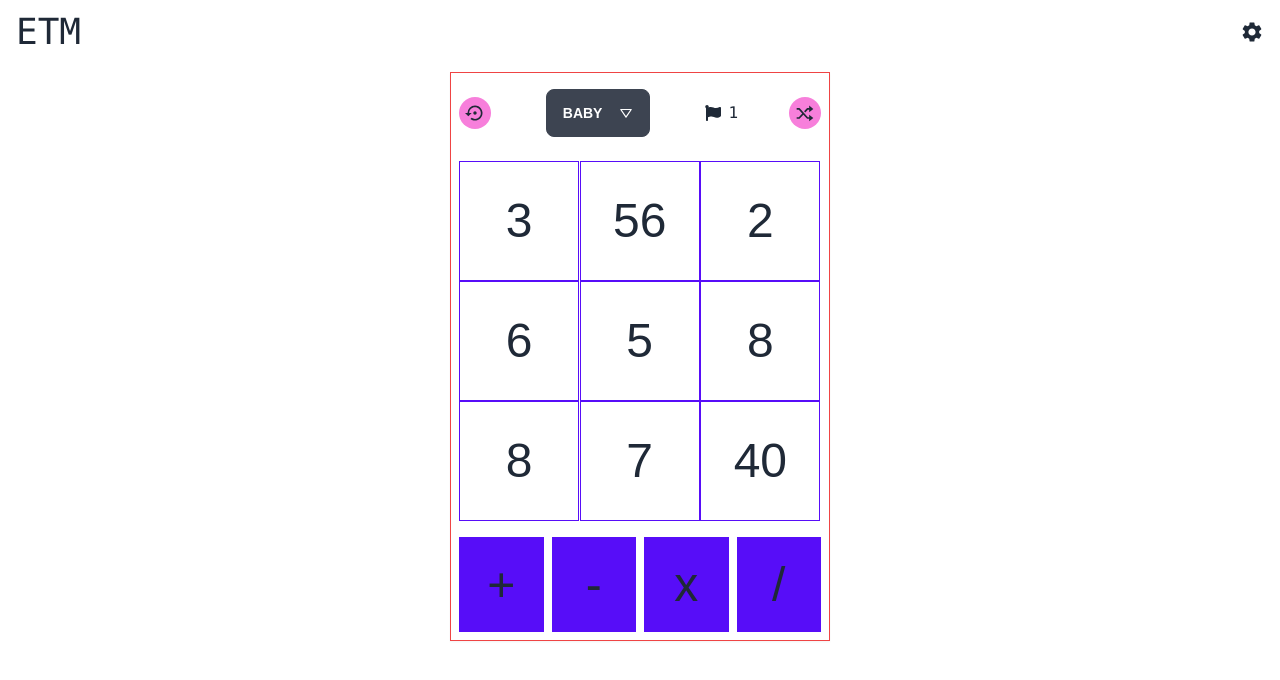
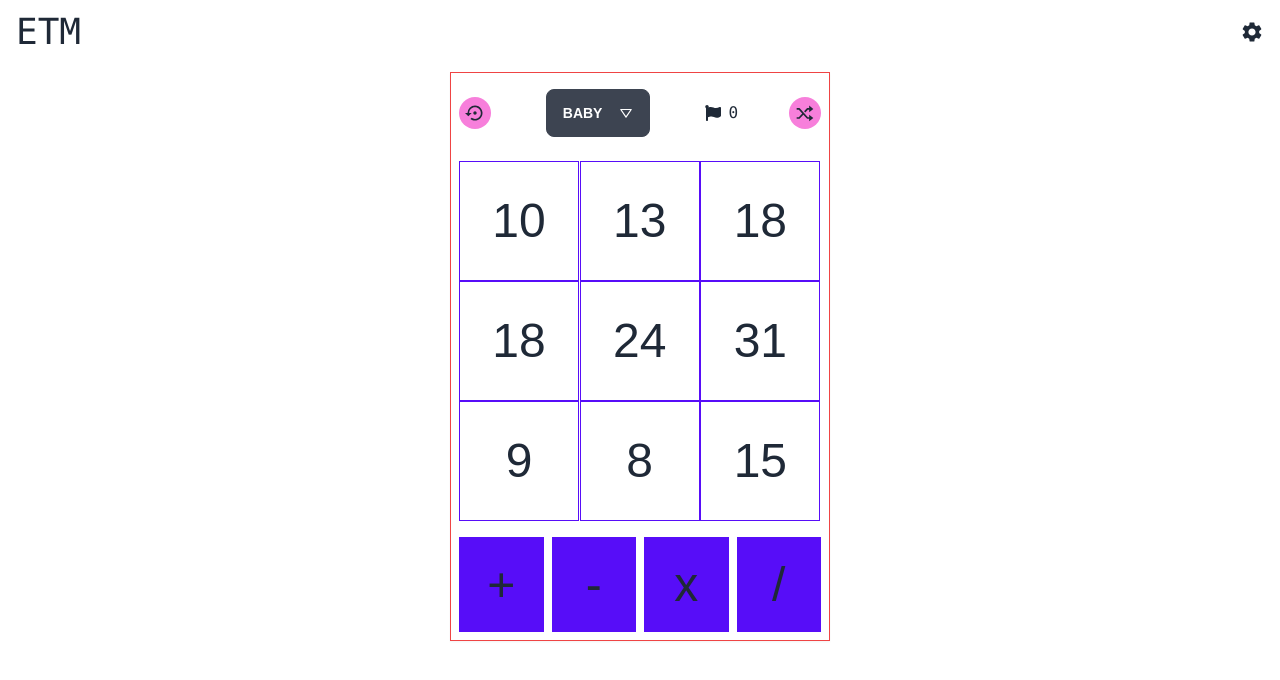
Before and after one commit to thyahan/etm, a Next.js app: page / in a window 1280 px wide. Shown: the top 680 px of the page. Built offline with nearby package versions, Linux system fonts and the light colour scheme.

Commit message:
fix: score issue

```diff
--- a/src/features/game/index.tsx
+++ b/src/features/game/index.tsx
@@ -107,10 +107,12 @@ const Game = () => {
   }, [level]);
 
   useEffect(() => {
-    if (items.every((i) => !i.active)) {
+    if (items.length && items.every((i) => !i.active)) {
+      console.log("all", items);
       setScore((p) => p + 1);
       setItems(generateItems(level));
     }
+    // eslint-disable-next-line react-hooks/exhaustive-deps
   }, [items]);
 
   return (
```
